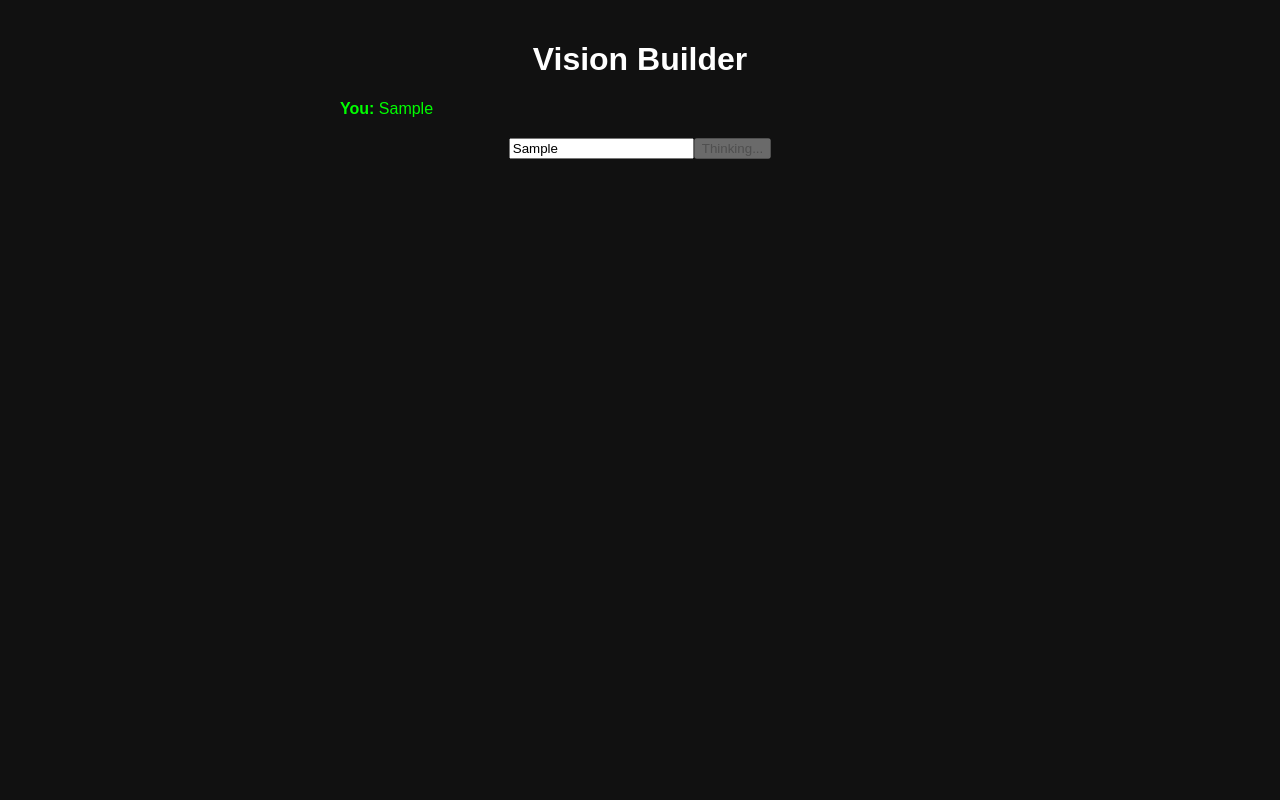
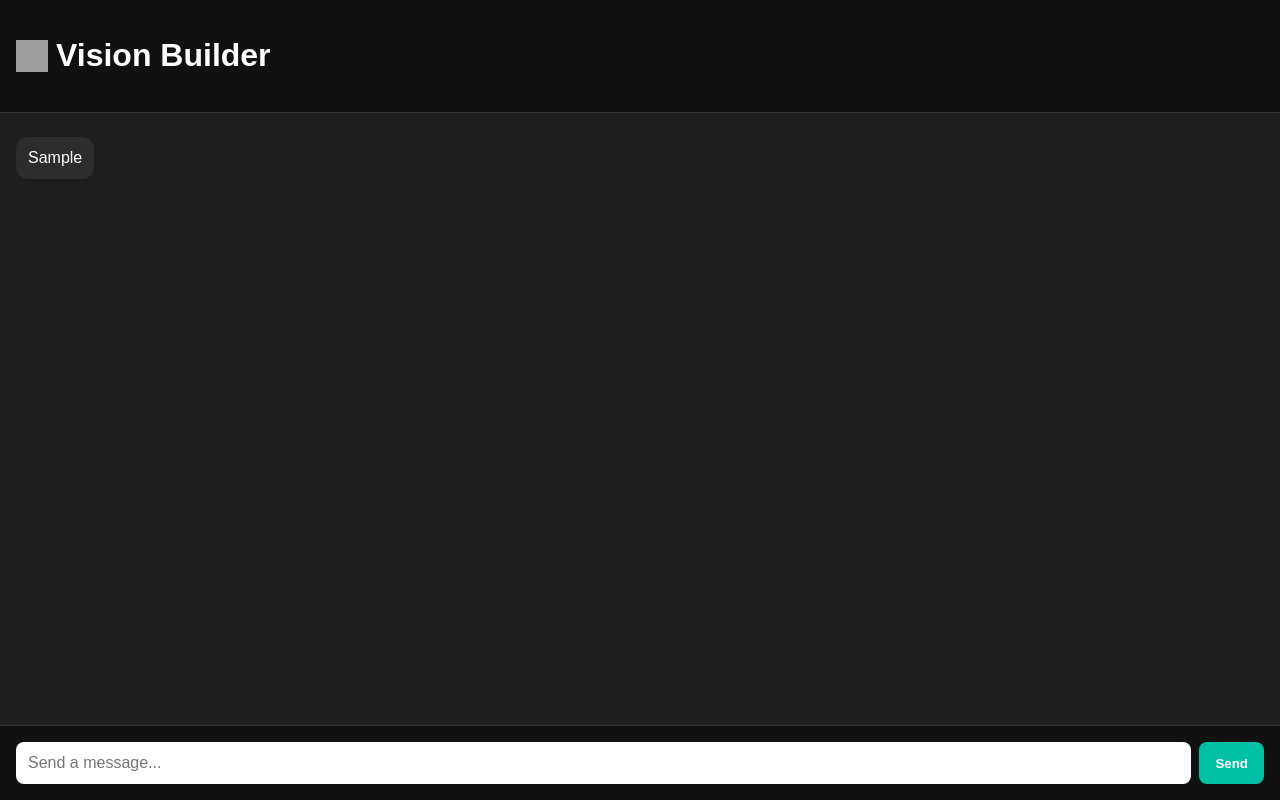
Before and after one commit to vcamino49/visionbuilder-frontend, a React (Create React App) app: page / in a window 1280 px wide. Both pictures are taken after typing "Sample" into the empty fields and a click on the button "Send". Built offline with nearby package versions, Linux system fonts and the light colour scheme; no server answers; grey boxes are pictures that could not be loaded.

Commit message:
Add files via upload

```diff
--- a/package.json
+++ b/package.json
@@ -1,5 +1,5 @@
 {
-  "name": "vision-builder-chatgpt-clone",
+  "name": "vision-builder-chatgpt-ui",
   "version": "1.0.0",
   "private": true,
   "dependencies": {
--- a/public/index.html
+++ b/public/index.html
@@ -1,11 +1,5 @@
 <!DOCTYPE html>
-<html lang="en">
-<head>
-  <meta charset="UTF-8" />
-  <meta name="viewport" content="width=device-width, initial-scale=1.0"/>
-  <title>Vision Builder</title>
-</head>
-<body>
-  <div id="root"></div>
-</body>
+<html lang='en'>
+<head><meta charset='UTF-8'/><meta name='viewport' content='width=device-width, initial-scale=1.0'/><title>Vision Builder</title><link rel='icon' href='logo.png' /></head>
+<body><div id='root'></div></body>
 </html>
--- a/src/App.css
+++ b/src/App.css
@@ -1,37 +1,86 @@
-body {
-  font-family: sans-serif;
+body, html {
   margin: 0;
   padding: 0;
-  background: #111;
+  font-family: sans-serif;
+  background: #1e1e1e;
   color: white;
+  height: 100%;
 }
 
-.App {
-  text-align: center;
-  padding: 20px;
+.app {
+  display: flex;
+  flex-direction: column;
+  height: 100vh;
 }
 
-.chat {
-  max-width: 600px;
-  margin: 0 auto 20px;
-  text-align: left;
+header {
+  display: flex;
+  align-items: center;
+  padding: 1rem;
+  background: #111;
+  border-bottom: 1px solid #333;
+}
+
+.logo {
+  width: 32px;
+  height: 32px;
+  margin-right: 0.5rem;
+}
+
+.chat-area {
+  flex: 1;
+  overflow-y: auto;
+  padding: 1rem;
 }
 
 .message {
-  margin: 10px 0;
+  margin: 0.5rem 0;
 }
 
-.message.user {
-  color: #0f0;
+.message.user .bubble {
+  background: #2d2d2d;
+  align-self: flex-end;
 }
 
-.message.assistant {
-  color: #0ff;
+.message.assistant .bubble {
+  background: #3a3a3a;
 }
 
-.response-img {
+.bubble {
+  padding: 0.75rem;
+  border-radius: 12px;
+  max-width: 600px;
+  display: inline-block;
+}
+
+.chat-image {
   display: block;
   max-width: 100%;
-  margin: 20px auto;
-  border: 2px solid #444;
+  margin-top: 0.5rem;
+  border-radius: 8px;
 }
+
+footer {
+  display: flex;
+  padding: 1rem;
+  border-top: 1px solid #333;
+  background: #111;
+}
+
+footer input {
+  flex: 1;
+  padding: 0.75rem;
+  border: none;
+  border-radius: 8px;
+  margin-right: 0.5rem;
+  font-size: 1rem;
+}
+
+footer button {
+  padding: 0.75rem 1rem;
+  background: #00bfa5;
+  color: white;
+  border: none;
+  border-radius: 8px;
+  font-weight: bold;
+}
--- a/src/App.js
+++ b/src/App.js
@@ -1,47 +1,68 @@
-import React, { useState } from "react";
+import React, { useState, useRef, useEffect } from "react";
 import "./App.css";
 
 function App() {
   const [messages, setMessages] = useState([]);
   const [input, setInput] = useState("");
-  const [image, setImage] = useState(null);
   const [loading, setLoading] = useState(false);
+  const chatRef = useRef(null);
+
+  useEffect(() => {
+    chatRef.current?.scrollTo(0, chatRef.current.scrollHeight);
+  }, [messages]);
 
   const handleSend = async () => {
     if (!input.trim()) return;
-    setMessages([...messages, { role: "user", content: input }]);
+    const userMsg = { role: "user", content: input };
+    setMessages(prev => [...prev, userMsg]);
+    setInput("");
     setLoading(true);
+    try {
       const res = await fetch("https://back-end-done.onrender.com/api/generate", {
         method: "POST",
         headers: { "Content-Type": "application/json" },
         body: JSON.stringify({ prompt: input })
       });
       const data = await res.json();
-    if (data.text) setMessages(msgs => [...msgs, { role: "assistant", content: data.text }]);
-    if (data.image_url) setImage(data.image_url);
-    setInput("");
+      const botMsg = {
+        role: "assistant",
+        content: data.text || "",
+        image_url: data.image_url || null
+      };
+      setMessages(prev => [...prev, botMsg]);
+    } catch (e) {
+      console.error("Error generating:", e);
+    }
     setLoading(false);
   };
 
   return (
-    <div className="App">
+    <div className="app">
+      <header>
+        <img src="logo.png" alt="Vision Builder" className="logo" />
         <h1>Vision Builder</h1>
-      <div className="chat">
-        {messages.map((msg, i) => (
-          <div key={i} className={`message ${msg.role}`}>
-            <strong>{msg.role === "user" ? "You" : "Vision Builder"}:</strong> {msg.content}
+      </header>
+      <main ref={chatRef} className="chat-area">
+        {messages.map((msg, idx) => (
+          <div key={idx} className={`message ${msg.role}`}>
+            <div className="bubble">
+              {msg.content}
+              {msg.image_url && (
+                <img src={msg.image_url} alt="Generated visual" className="chat-image" />
+              )}
+            </div>
           </div>
         ))}
-        {image && <img src={image} alt="Generated" className="response-img" />}
-      </div>
+        {loading && <div className="loading">Thinking...</div>}
+      </main>
+      <footer>
         <input
           value={input}
           onChange={e => setInput(e.target.value)}
-        placeholder="Ask Vision Builder..."
+          placeholder="Send a message..."
         />
-      <button onClick={handleSend} disabled={loading}>
-        {loading ? "Thinking..." : "Send"}
-      </button>
+        <button onClick={handleSend} disabled={loading}>Send</button>
+      </footer>
     </div>
   );
 }
```
Lines whose indentation alone changed are shown as unchanged.
